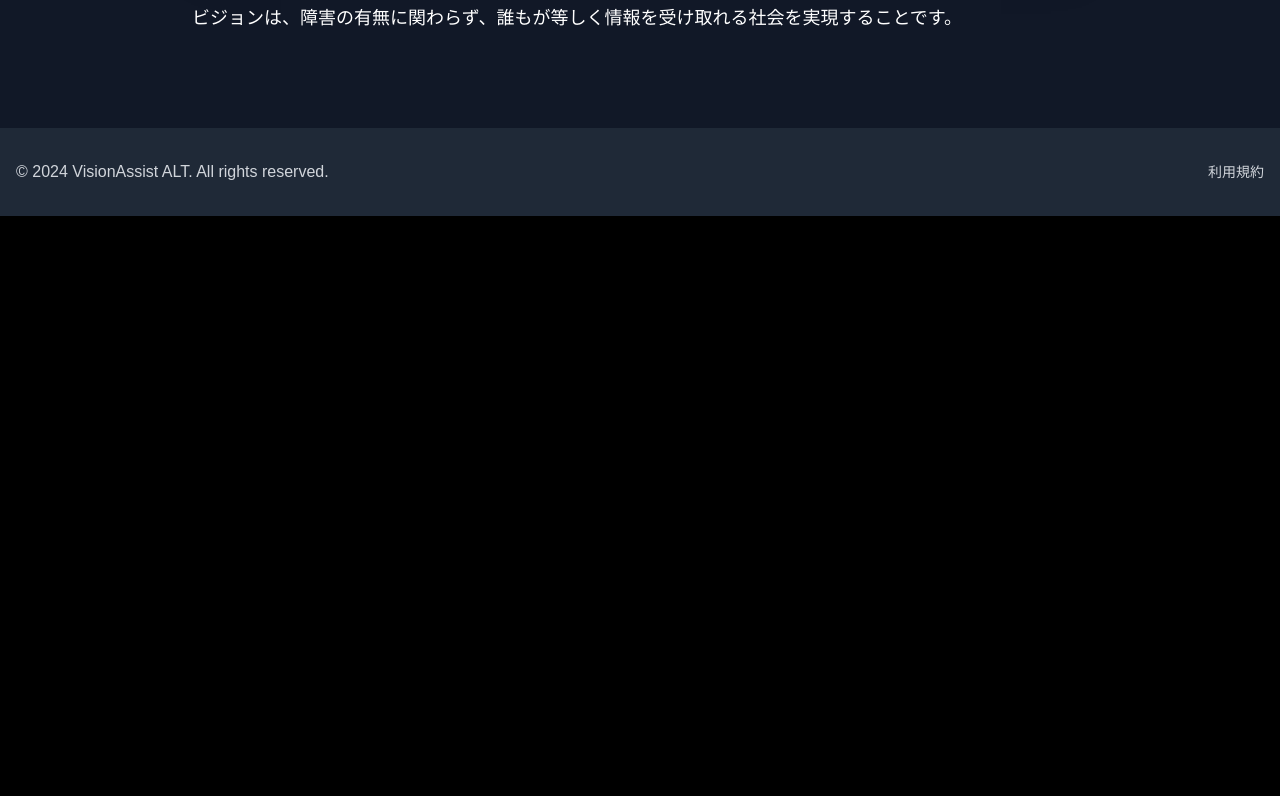
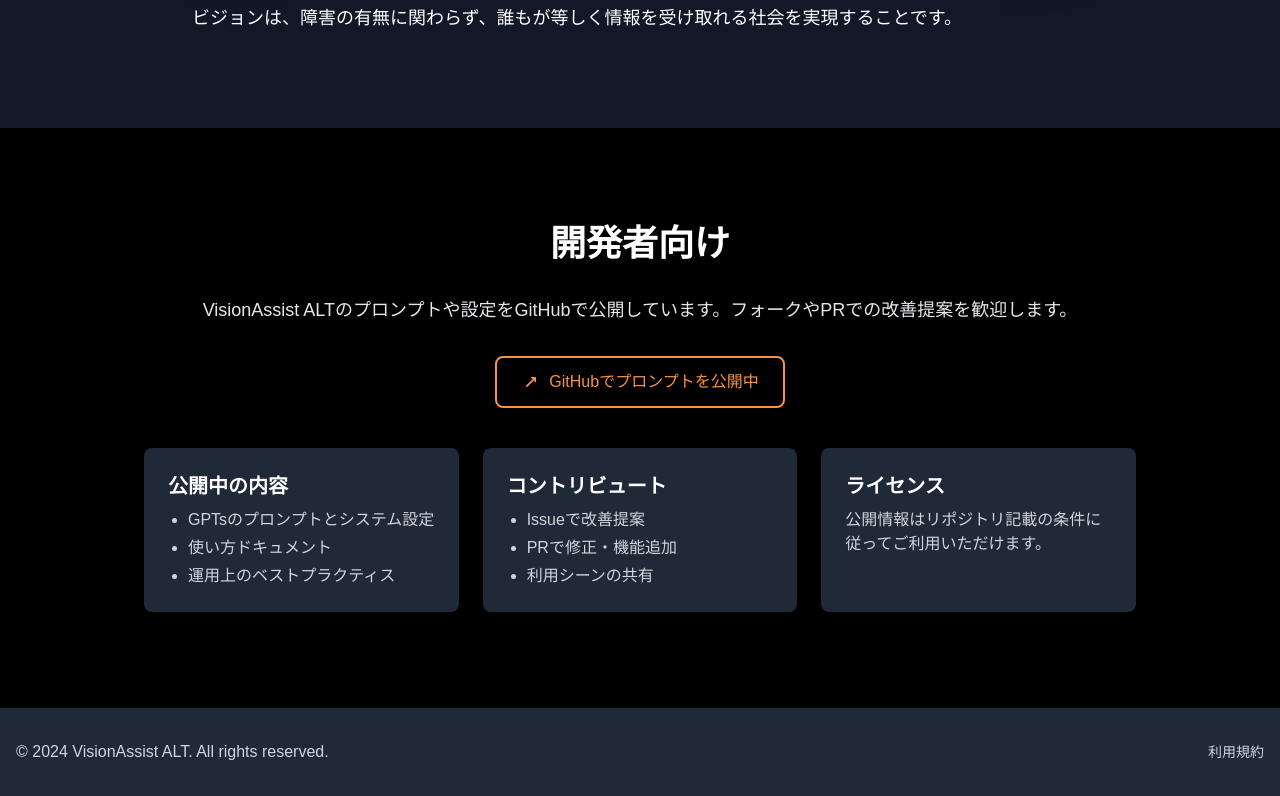
Before and after one commit to Gashin0601/VisionAssistALT-NodeJS, a Next.js app: page / in a window 1280 px wide. Shown: the part 7869-8665 px from the top of the page. Before the commit the page ends 8085 px from the top, so only its background shows below. Built offline with nearby package versions, Linux system fonts and the light colour scheme.

Commit message:
feat(home): 『今後の展望』直後に『開発者向け』セクションを追加し、GitHub公開リポジトリへのリンクを掲載\nfeat(terms): 第5.1条『オープンソースと公開情報』を追記し公開リポジトリとライセンス遵守を明記

```diff
--- a/src/app/page.tsx
+++ b/src/app/page.tsx
@@ -10,6 +10,7 @@
 import Reviews from '@/components/Reviews';
 import News from '@/components/News';
 import Future from '@/components/Future';
+import Developers from '@/components/Developers';
 import Footer from '@/components/Footer';
 
 export default function Home() {
@@ -48,6 +49,7 @@
             <Reviews />
             <News />
             <Future />
+            <Developers />
           </main>
           <Footer />
         </>
--- a/src/app/terms/page.tsx
+++ b/src/app/terms/page.tsx
@@ -114,6 +114,23 @@
               </section>
 
               <section className="bg-gray-800 p-8 rounded-lg">
+                <h2 className="text-2xl font-semibold text-white mb-6">第5.1条（オープンソースと公開情報）</h2>
+                <p className="mb-4">
+                  当サービスは、一部の設定情報やプロンプトをGitHub上で公開しています。公開内容は研究・改善のための参考資料であり、利用者の個別データは含まれません。
+                </p>
+                <ul className="list-disc pl-6 space-y-3 text-gray-300">
+                  <li>
+                    公開リポジトリ：
+                    <a href="https://github.com/Gashin0601/VisionAssistALT-GPTs" target="_blank" rel="noopener noreferrer" className="text-orange-400 underline ml-1">
+                      VisionAssistALT-GPTs
+                    </a>
+                  </li>
+                  <li>公開情報の利用は、各リポジトリのライセンス条件に従うものとします</li>
+                  <li>公開情報は予告なく更新・変更・削除される場合があります</li>
+                </ul>
+              </section>
+
+              <section className="bg-gray-800 p-8 rounded-lg">
                 <h2 className="text-2xl font-semibold text-white mb-6">第6条（免責事項）</h2>
                 <p className="mb-4">
                   当サービスは現状有姿で提供され、以下について免責されます：
--- /dev/null
+++ b/src/components/Developers.tsx
@@ -0,0 +1,94 @@
+'use client';
+
+import { motion } from 'framer-motion';
+import Link from 'next/link';
+import { useScrollAnimation } from '@/hooks/useScrollAnimation';
+
+export default function Developers() {
+  const { ref, inView } = useScrollAnimation();
+
+  return (
+    <section className="py-24 bg-black text-white">
+      <div className="container mx-auto px-4 max-w-5xl">
+        <motion.h2
+          className="text-4xl font-bold mb-8 text-center"
+          id="developers"
+          ref={ref}
+          initial={{ opacity: 0, y: 50 }}
+          animate={inView ? { opacity: 1, y: 0 } : { opacity: 0, y: 50 }}
+          transition={{ duration: 1 }}
+        >
+          開発者向け
+        </motion.h2>
+
+        <motion.p
+          className="text-lg text-gray-200 text-center mb-8"
+          initial={{ opacity: 0, y: 50 }}
+          animate={inView ? { opacity: 1, y: 0 } : { opacity: 0, y: 50 }}
+          transition={{ duration: 1, delay: 0.2 }}
+        >
+          VisionAssist ALTのプロンプトや設定をGitHubで公開しています。フォークやPRでの改善提案を歓迎します。
+        </motion.p>
+
+        <motion.div
+          className="flex justify-center mb-10"
+          initial={{ opacity: 0, y: 20 }}
+          animate={inView ? { opacity: 1, y: 0 } : { opacity: 0, y: 20 }}
+          transition={{ duration: 0.6, delay: 0.3 }}
+        >
+          <Link
+            href="https://github.com/Gashin0601/VisionAssistALT-GPTs"
+            target="_blank"
+            rel="noopener noreferrer"
+            className="inline-flex items-center px-6 py-3 text-orange-400 border-2 border-orange-400 rounded-lg hover:bg-orange-400 hover:text-white font-medium transition-all duration-300 group"
+          >
+            <svg
+              className="w-5 h-5 mr-2 transition-transform duration-300 group-hover:-translate-y-0.5"
+              viewBox="0 0 24 24"
+              fill="none"
+              stroke="currentColor"
+            >
+              <path
+                strokeLinecap="round"
+                strokeLinejoin="round"
+                strokeWidth={2}
+                d="M13 7h4m0 0v4m0-4L7 17"
+              />
+            </svg>
+            GitHubでプロンプトを公開中
+          </Link>
+        </motion.div>
+
+        <motion.div
+          className="grid grid-cols-1 md:grid-cols-3 gap-6"
+          initial={{ opacity: 0, y: 30 }}
+          animate={inView ? { opacity: 1, y: 0 } : { opacity: 0, y: 30 }}
+          transition={{ duration: 0.8, delay: 0.35 }}
+        >
+          <div className="bg-gray-800 rounded-lg p-6">
+            <h3 className="text-xl font-semibold mb-2">公開中の内容</h3>
+            <ul className="list-disc pl-5 text-gray-300 space-y-1">
+              <li>GPTsのプロンプトとシステム設定</li>
+              <li>使い方ドキュメント</li>
+              <li>運用上のベストプラクティス</li>
+            </ul>
+          </div>
+          <div className="bg-gray-800 rounded-lg p-6">
+            <h3 className="text-xl font-semibold mb-2">コントリビュート</h3>
+            <ul className="list-disc pl-5 text-gray-300 space-y-1">
+              <li>Issueで改善提案</li>
+              <li>PRで修正・機能追加</li>
+              <li>利用シーンの共有</li>
+            </ul>
+          </div>
+          <div className="bg-gray-800 rounded-lg p-6">
+            <h3 className="text-xl font-semibold mb-2">ライセンス</h3>
+            <p className="text-gray-300">
+              公開情報はリポジトリ記載の条件に従ってご利用いただけます。
+            </p>
+          </div>
+        </motion.div>
+      </div>
+    </section>
+  );
+}
```
